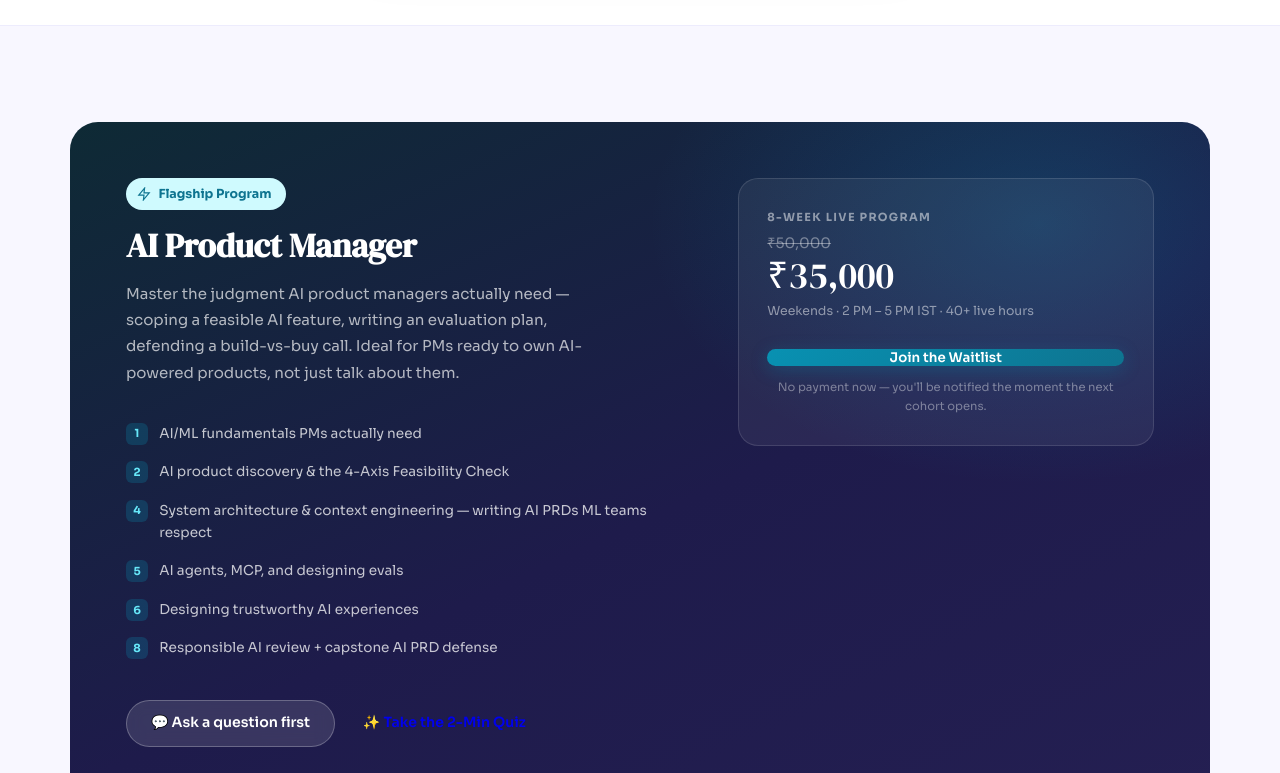
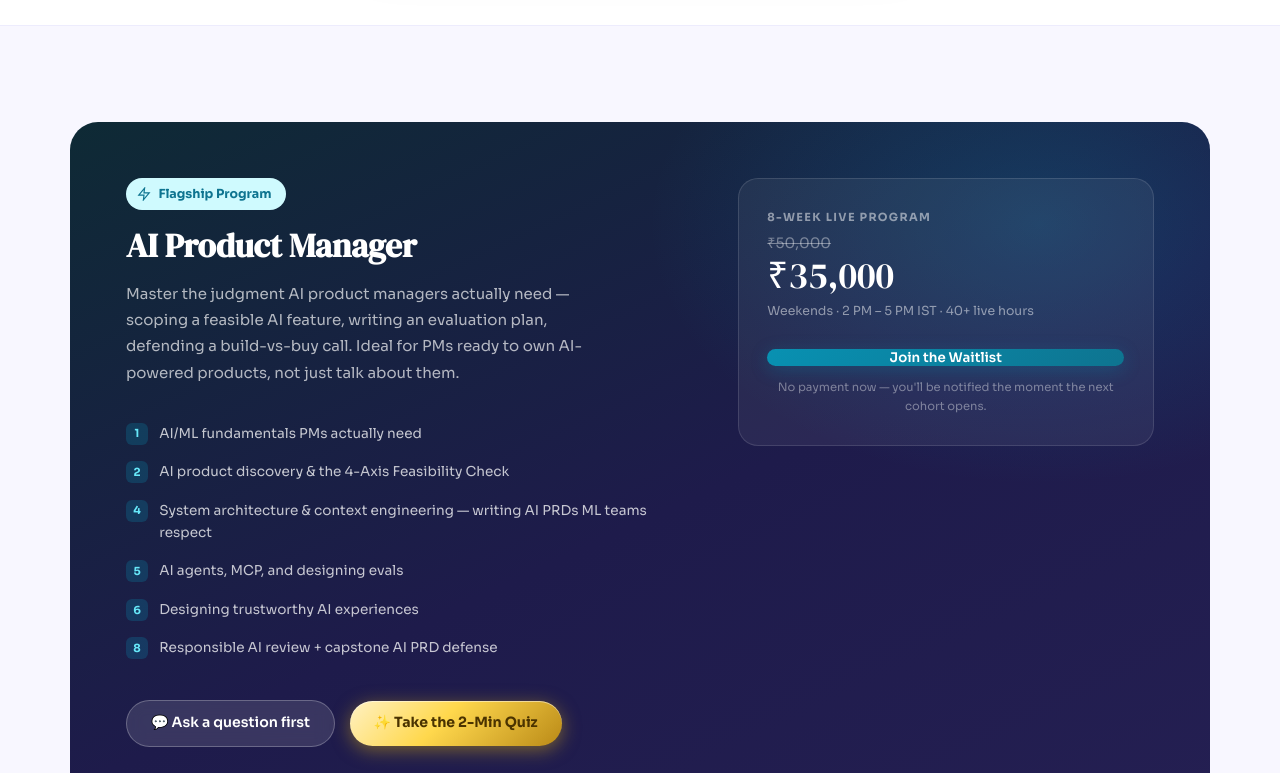
Before and after one commit to bhaweshrastogi-oss/my-pathshala, a website: page index.html in a window 1280 px wide. Shown: the part 832-1605 px from the top of the page. Drawn offline with Linux system fonts and the light colour scheme.

Commit message:
Add glitter-gold quiz CTA button styles

```diff
--- a/style.css
+++ b/style.css
@@ -1,7 +1,7 @@
-/* ════════════════════════════════════════════════════════════════════
+/* ══════════════════════════════════════════════════════════════════
    PMpathshala — Global Stylesheet
    Theme: Deep Indigo / Violet / Soft Lavender
-   ═══════════════════════════════════════════════════════ */
+   ═══════════════════════════════════════════════ */
 
 @import url('https://fonts.googleapis.com/css2?family=Sora:wght@300;400;500;600;700;800&family=DM+Serif+Display:ital@0;1&display=swap');
 
@@ -344,9 +344,9 @@ footer {
   section { padding: 4rem 5%; }
 }
 
-/* ═════════════════════════════════════════════════
+/* ═════════════════════════════════════════════
    FLAGSHIP REDESIGN — AI PM as flagship course
-   ═════════════════════════════════════════════════ */
+   ═════════════════════════════════════════ */
 
 /* ── Status chips (waitlist-open vs closed, distinct from generic .meta-tag) ── */
 .meta-tag-signal {
@@ -570,6 +570,40 @@ footer {
 .flagship-side .btn { width: 100%; justify-content: center; margin-bottom: 0.8rem; }
 .flagship-side-note { font-size: 0.72rem; color: rgba(255,255,255,0.4); text-align: center; }
 
+/* ── Quiz CTA — glitter gold ── */
+.flagship-cta-row { display: flex; flex-wrap: wrap; align-items: center; gap: 0.9rem; }
+.btn-quiz {
+  position: relative; overflow: hidden;
+  background: linear-gradient(135deg, #9a6d00 0%, #ffd84d 22%, #fff6d8 45%, #ffd84d 68%, #a9770a 100%);
+  background-size: 220% 220%;
+  color: #4a3300;
+  font-weight: 700;
+  box-shadow: 0 4px 18px rgba(212,168,20,0.5), inset 0 1px 0 rgba(255,255,255,0.5);
+  animation: gold-shift 3.2s ease-in-out infinite;
+}
+.btn-quiz::after {
+  content: '';
+  position: absolute; top: 0; left: -60%;
+  width: 35%; height: 100%;
+  background: linear-gradient(120deg, transparent, rgba(255,255,255,0.9), transparent);
+  transform: skewX(-20deg);
+  animation: glitter-sweep 2.8s ease-in-out infinite;
+}
+.btn-quiz:hover {
+  transform: translateY(-2px);
+  box-shadow: 0 8px 26px rgba(212,168,20,0.65), inset 0 1px 0 rgba(255,255,255,0.5);
+}
+@keyframes gold-shift {
+  0%, 100% { background-position: 0% 50%; }
+  50% { background-position: 100% 50%; }
+}
+@keyframes glitter-sweep {
+  0% { left: -60%; }
+  45% { left: 130%; }
+  100% { left: 130%; }
+}
+@media (prefers-reduced-motion: reduce) { .btn-quiz, .btn-quiz::after { animation: none; } }
+
 /* ── Secondary course strip (Basic PM, demoted deliberately, price still visible) ── */
 .secondary-strip {
   max-width: 1140px; margin: 2.2rem auto 0;
```
